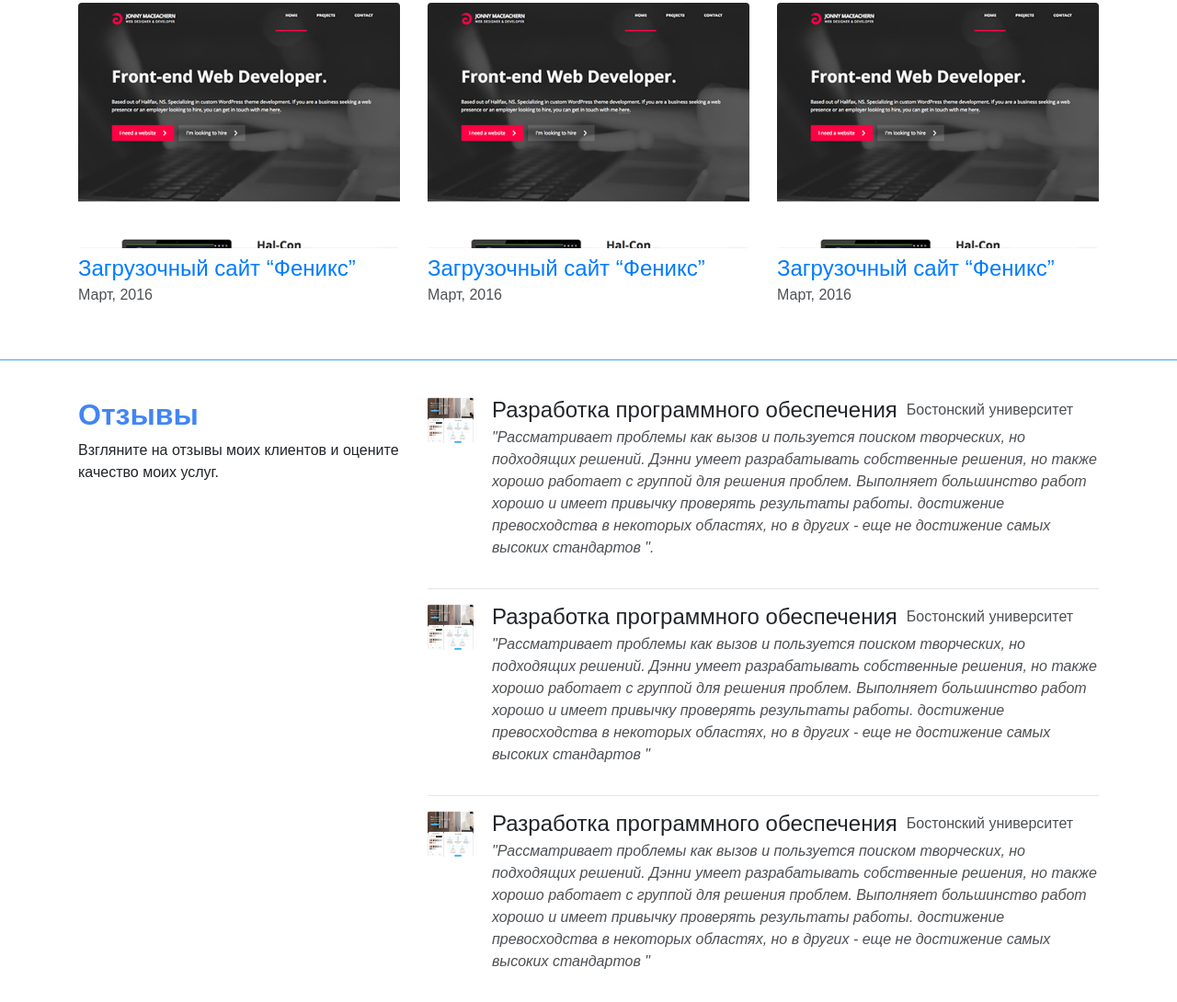
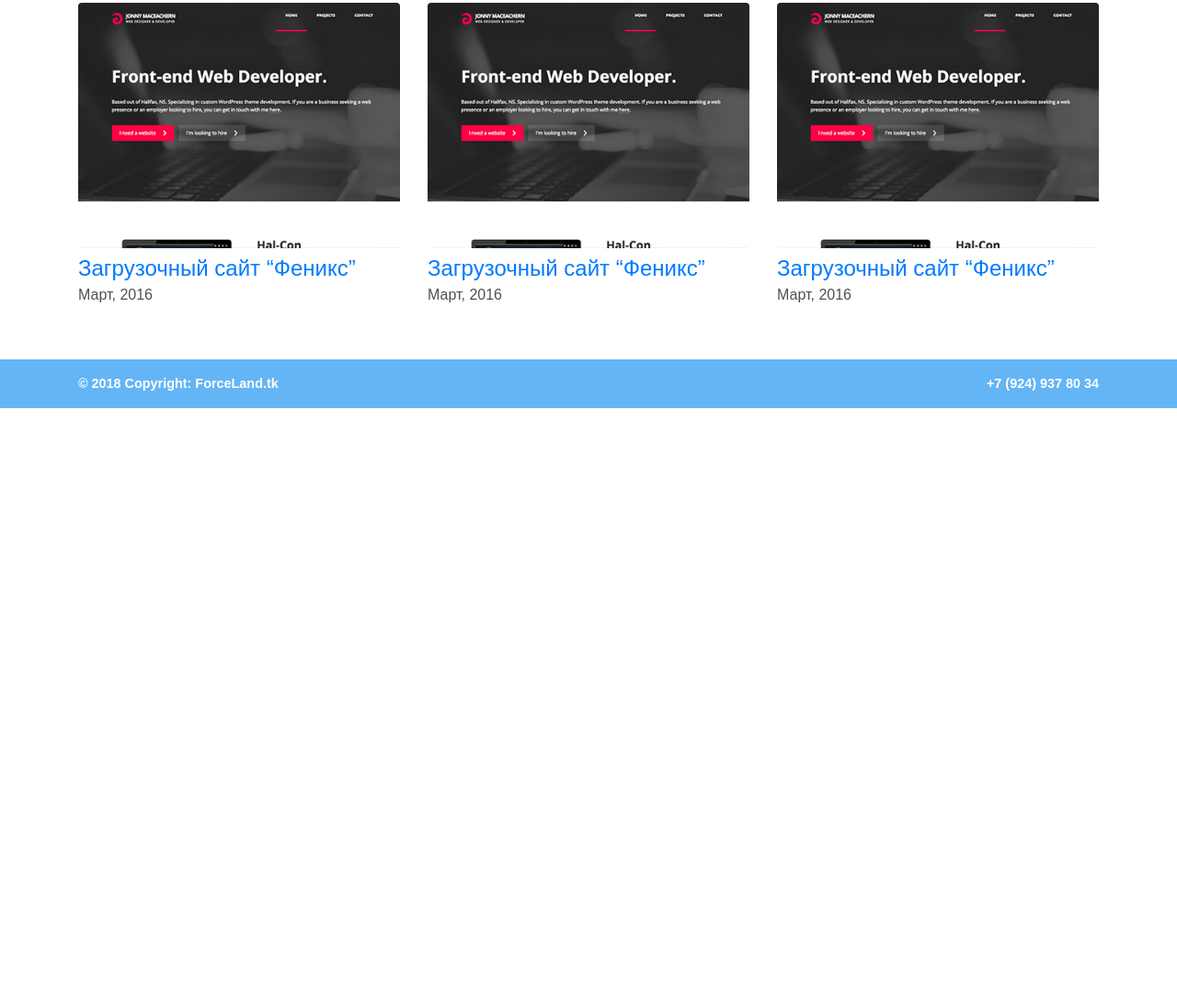
Before and after one commit to SGCFORCE/sgcforce.github.io, a plain HTML site: page index.html in a window 1280 px wide. Shown: the part 1707-2797 px from the top of the page at 92% size. After the commit the page ends 2151 px from the top, so only its background shows below. Drawn offline with Linux system fonts and the light colour scheme.

Commit message:
Update index code

```diff
--- a/index.html
+++ b/index.html
@@ -94,6 +94,7 @@
                     <a href="https://vk.com/sgcforce"><i class="fa fa-vk white-text mr-4"></i></a>
                     <a href="https://twitter.com/FGCForce"><i class="fa fa-twitter white-text mr-4"></i></a>
                     <a href="https://www.instagram.com/vall.force/"><i class="fa fa-instagram white-text mr-4"></i></a>
+                    <a href="https://api.whatsapp.com/send?phone=79249378034"><i class="fa fa-whatsapp white-text mr-4"></i></a>
                   </div>
                 </div>
 
@@ -121,7 +122,7 @@
           <div class="row">
             <div class="col-lg-6 col-md-6 col-sm-12">
               <h2>Веб разработка</h2>
-              <p>Javascript, PHP, PostgreSQL, CMS.</p>
+              <p>Javascript, PHP, CMS.</p>
             </div>
             <div class="col-lg-6 col-md-6 col-sm-12">
               <h2>Фронтенд разработка</h2>
@@ -255,6 +256,7 @@
   </section>
   <!-- End portfolio -->
   <!-- Feedback -->
+  <!--
   <section id="s-feedback" class="section">
     <div class="container">
       <div class="row">
@@ -304,11 +306,23 @@
       </div>
     </div>
   </section>
+  -->
   <!--End feedback -->
   <!-- Footer -->
   <footer class="page-footer font-small blue lighten-2 font-weight-bold">
-      <div class=" text-center py-3">© 2018 Copyright:
-        <a href="https://forceland.tk" class="font-weight-bold"> ForceLand.tk</a>
+      <div class="container">
+        <div class="row">
+          <div class="col-md-6">
+            <div class=" text-left py-3">© 2018 Copyright:
+              <a href="https://forceland.tk" class="font-weight-bold"> ForceLand.tk</a>
+            </div>
+          </div>
+          <div class="col-md-6">
+            <div class=" text-right py-3">
+              <a href="https://api.whatsapp.com/send?phone=79249378034" class="font-weight-bold"> +7 (924) 937 80 34</a>
+            </div>
+          </div>
+        </div>
       </div>
   </footer>
   <!--End footer -->
```
